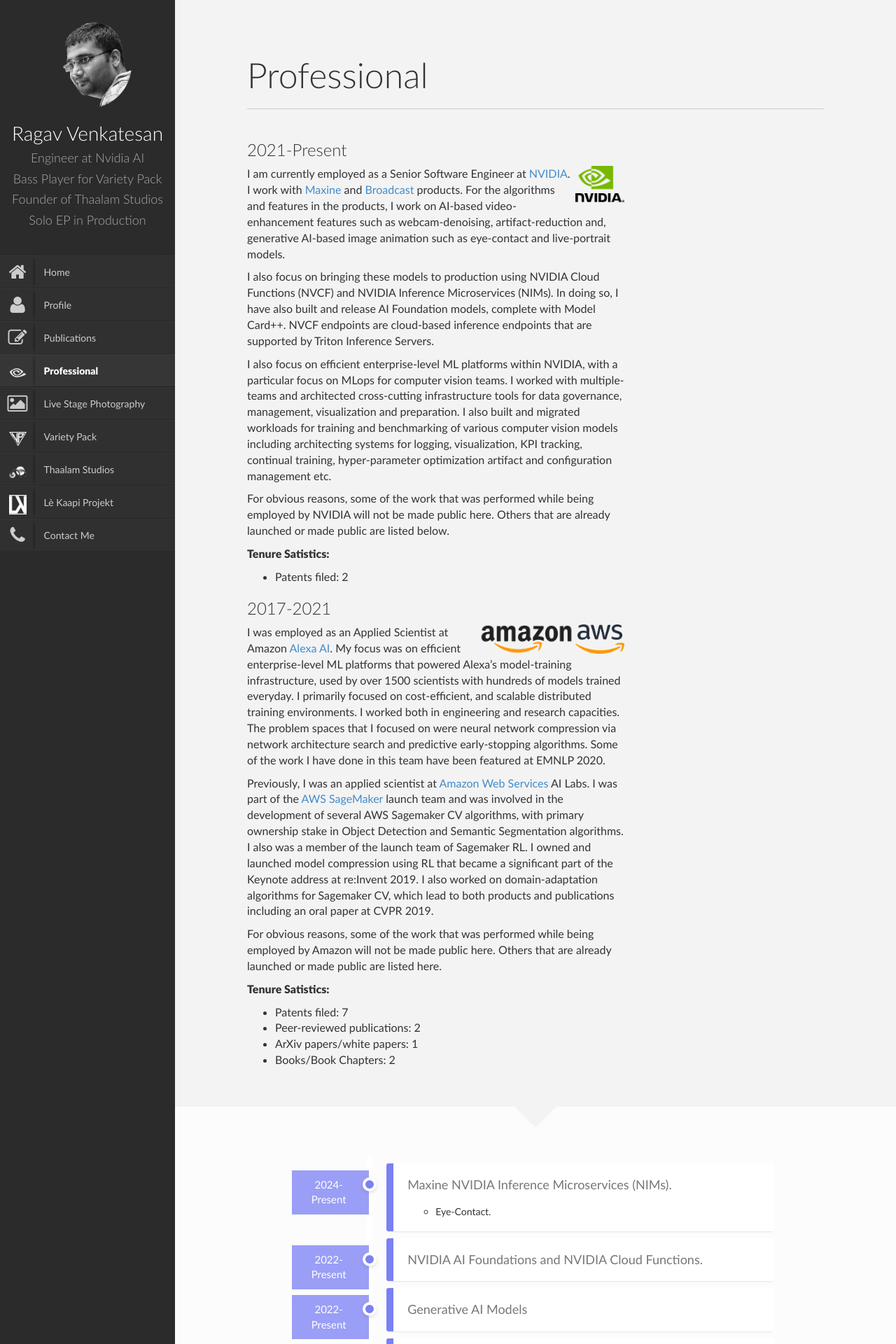
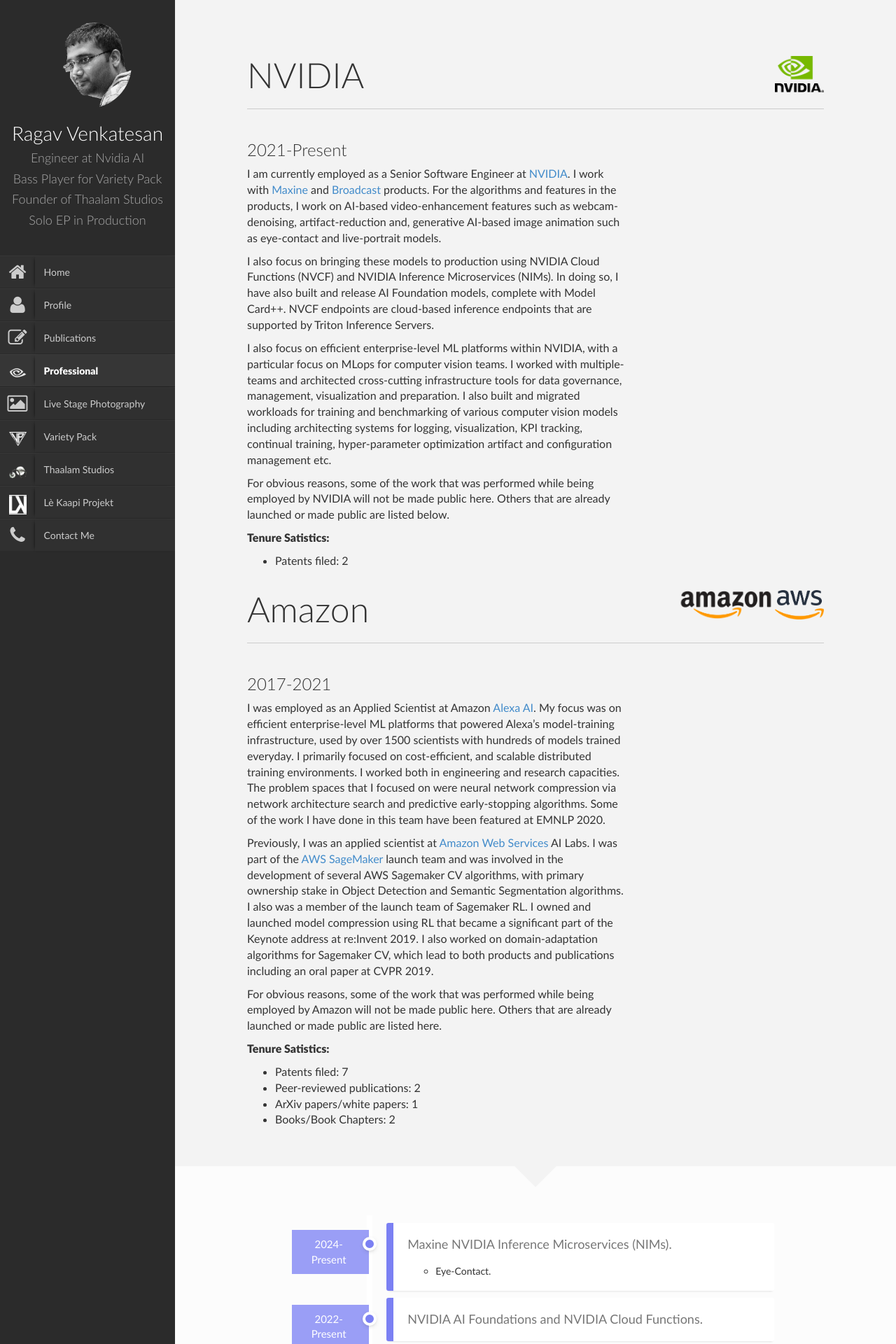
Before and after one commit to ragavvenkatesan/ragavvenkatesan.github.io, a Jekyll site: the page built from professional.html, in a window 1280 px wide. Shown: the top 1920 px of the page at 70% size. Built offline with Jekyll 4.4.1, drawn with Linux system fonts in a browser that asks for light colours; nearby versions of some CDN libraries.

Commit message:
rolling back professional

```diff
--- a/professional.html
+++ b/professional.html
@@ -7,12 +7,11 @@
     <div class="pageheader">
         <div class="headercontent">
             <div class="section-container">
-                <h2 class="title">Professional</h2>
+                <h2 class="title">NVIDIA<img alt="image" src="img/nvidia.png" align="right" width="70em" height="auto"
+                        class="img-responsive"></h2>
                 <div class="row">
                     <div class="col-md-8">
                         <h3> 2021-Present </h3>
-                        <img alt="image" src="img/nvidia.png" align="right" width="70em" height="auto"
-                            class="img-responsive">
                         <p>I am currently employed as a Senior Software Engineer at <a
                                 href="https://www.nvidia.com/en-us/">NVIDIA</a>.
                             I work with <a href="https://developer.nvidia.com/maxine">Maxine</a> and
@@ -52,11 +51,17 @@
                             </li>
                         </ul>
                         </p>
+                    </div>
 
+                </div>
+            </div>
+            <div class="section-container">
+                <h2 class="title">Amazon<img alt="image" src="img/aws.png" align="right" width="70em" height="auto"
+                        class="img-responsive"><img alt="image" src="img/amazon.png" align="right" width="140em"
+                        height="auto" class="img-responsive"></h2>
+                <div class="row">
+                    <div class="col-md-8">
                         <h3> 2017-2021</h3>
-                        <img alt="image" src="img/aws.png" align="right" width="70em" height="auto"
-                            class="img-responsive"><img alt="image" src="img/amazon.png" align="right" width="140em"
-                            height="auto" class="img-responsive">
                         <p>I was employed as an Applied Scientist at Amazon <a
                                 href="https://developer.amazon.com/en-US/alexa">Alexa
                                 AI</a>.
```
